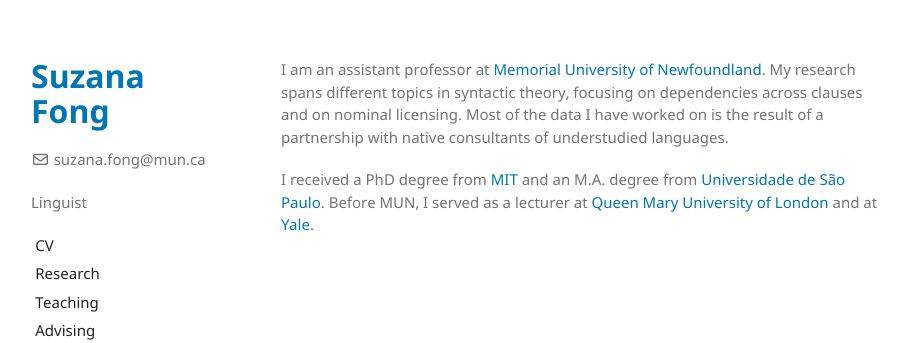
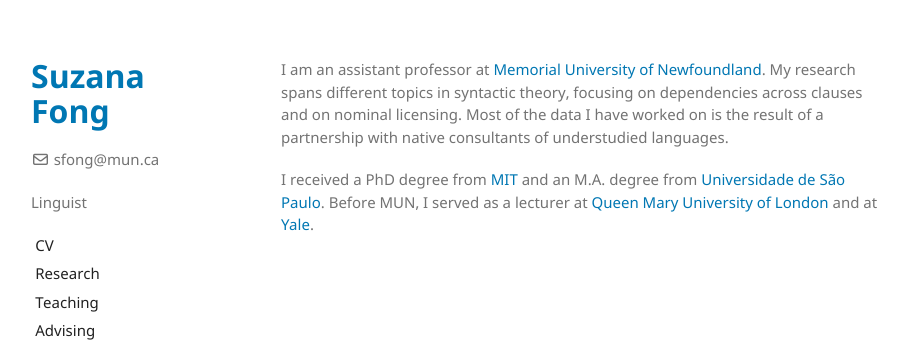
Before and after one commit to sznfng/sznfng.github.io, a Jekyll site: the page built from index.md, in a window 1280 px wide. Shown: the top 343 px of the page, without its empty margins (179-1087 px from the left). Built offline with Jekyll 4.4.1, drawn with Linux system fonts in a browser that asks for light colours.

Commit message:
Update _config.yml

```diff
--- a/_config.yml
+++ b/_config.yml
@@ -1,6 +1,6 @@
 title: Suzana Fong
 logo: false
-email: suzana.fong@mun.ca
+email: sfong@mun.ca
 description: Linguist
 show_downloads: false
 google_analytics: false
```
